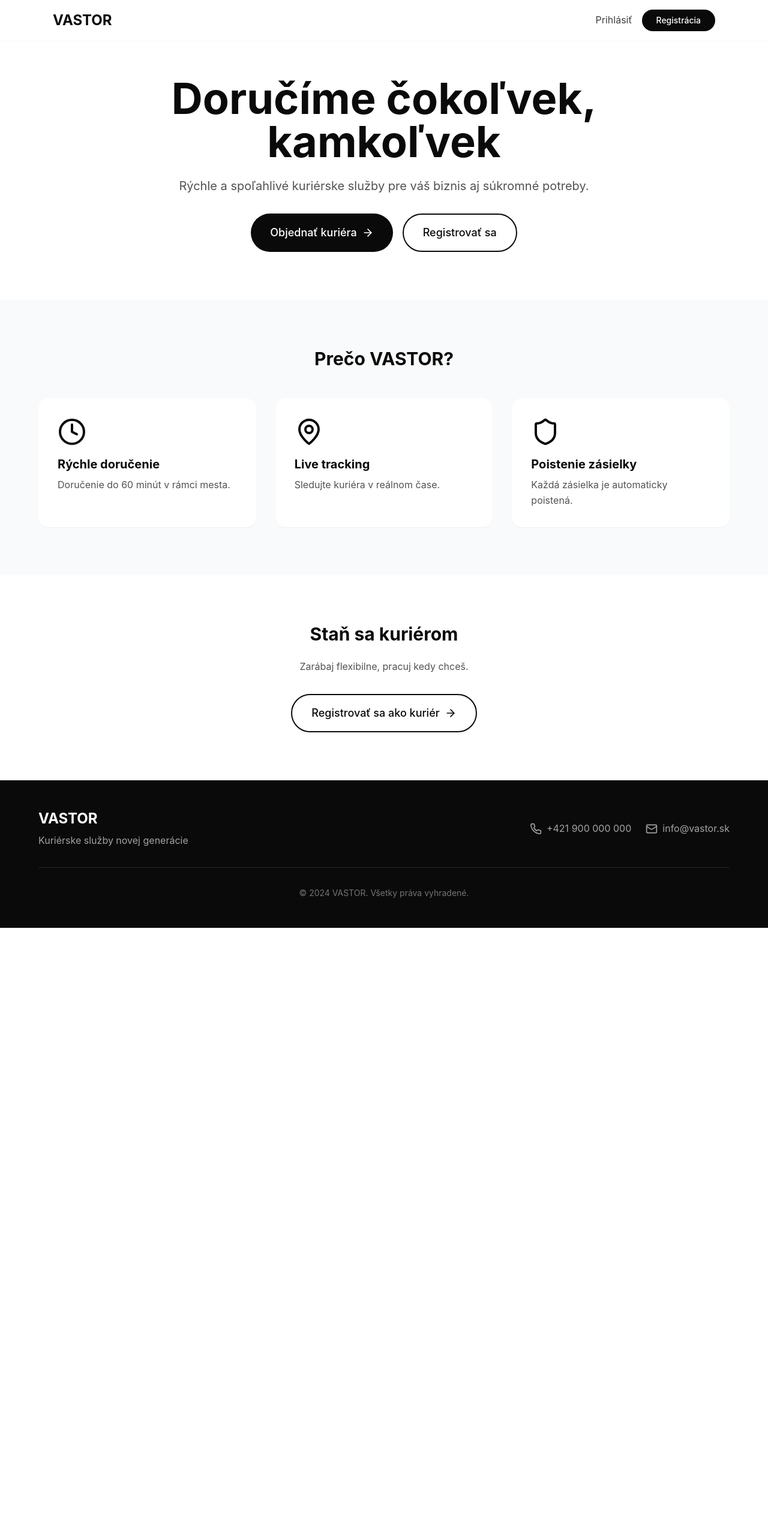
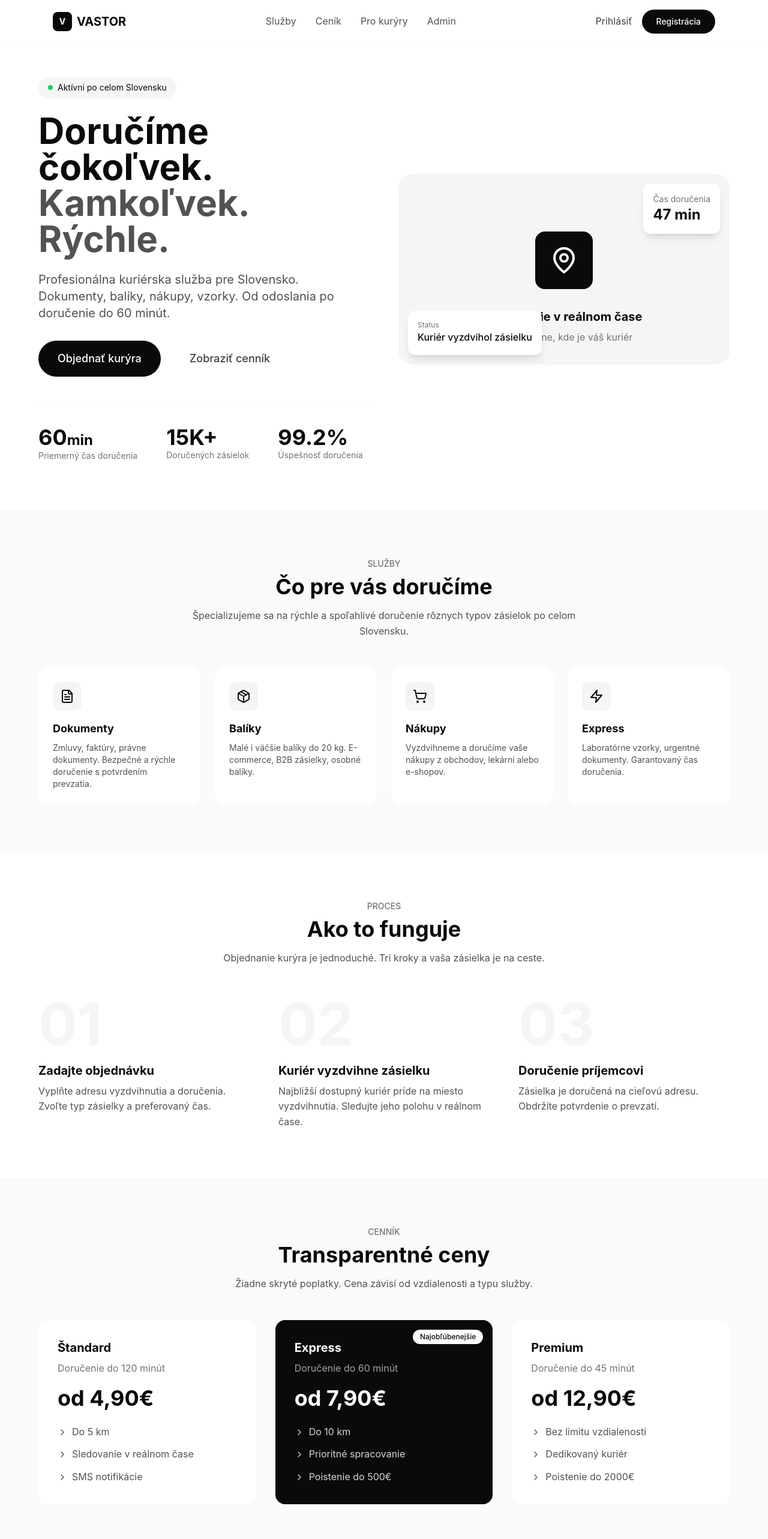
Before and after one commit to JoeBlackino80/vastor-app, a Next.js app: page / in a window 1280 px wide. Shown: the top 2566 px of the page at 60% size. Before the commit the page ends 1547 px from the top, so only its background shows below. Built offline with nearby package versions, Linux system fonts and the light colour scheme.

Commit message:
Restore original homepage design with customer auth

```diff
--- a/app/page.tsx
+++ b/app/page.tsx
@@ -1,7 +1,7 @@
 'use client'
 import { useState, useEffect } from 'react'
 import Link from 'next/link'
-import { Package, Clock, MapPin, Shield, ArrowRight, Phone, Mail, User } from 'lucide-react'
+import { Package, Clock, MapPin, Shield, ArrowRight, Phone, Mail, User, FileText, ShoppingCart, Zap, ChevronRight } from 'lucide-react'
 
 export default function Home() {
   const [customer, setCustomer] = useState<any>(null)
@@ -15,9 +15,21 @@ export default function Home() {
 
   return (
     <div className="min-h-screen bg-white">
+      {/* Navigation */}
       <nav className="fixed top-0 left-0 right-0 bg-white/80 backdrop-blur-md z-50 border-b border-gray-100">
         <div className="max-w-6xl mx-auto px-6 py-4 flex items-center justify-between">
-          <Link href="/" className="text-2xl font-bold">VASTOR</Link>
+          <Link href="/" className="flex items-center gap-2">
+            <div className="w-8 h-8 bg-black rounded-lg flex items-center justify-center">
+              <span className="text-white font-bold text-sm">V</span>
+            </div>
+            <span className="text-xl font-bold">VASTOR</span>
+          </Link>
+          <div className="hidden md:flex items-center gap-8">
+            <a href="#sluzby" className="text-gray-600 hover:text-black">Služby</a>
+            <a href="#cenik" className="text-gray-600 hover:text-black">Ceník</a>
+            <Link href="/kuryr" className="text-gray-600 hover:text-black">Pro kurýry</Link>
+            <Link href="/mal/admin" className="text-gray-600 hover:text-black">Admin</Link>
+          </div>
           <div className="flex items-center gap-4">
             {customer ? (
               <>
@@ -25,14 +37,14 @@ export default function Home() {
                   <User className="w-5 h-5" />
                   <span className="hidden sm:inline">{displayName}</span>
                 </Link>
-                <Link href="/objednavka" className="px-6 py-2 bg-black text-white rounded-full text-sm font-medium">
-                  Objednať
+                <Link href="/objednavka" className="px-6 py-2.5 bg-black text-white rounded-full text-sm font-medium hover:bg-gray-800 transition-colors">
+                  Objednať kurýra
                 </Link>
               </>
             ) : (
               <>
                 <Link href="/prihlasenie" className="text-gray-700 hover:text-black">Prihlásiť</Link>
-                <Link href="/registracia" className="px-6 py-2 bg-black text-white rounded-full text-sm font-medium">
+                <Link href="/registracia" className="px-6 py-2.5 bg-black text-white rounded-full text-sm font-medium hover:bg-gray-800 transition-colors">
                   Registrácia
                 </Link>
               </>
@@ -41,56 +53,199 @@ export default function Home() {
         </div>
       </nav>
 
+      {/* Hero Section */}
       <section className="pt-32 pb-20 px-6">
-        <div className="max-w-4xl mx-auto text-center">
-          <h1 className="text-5xl md:text-7xl font-bold mb-6">Doručíme čokoľvek, kamkoľvek</h1>
-          <p className="text-xl text-gray-600 mb-8">Rýchle a spoľahlivé kuriérske služby pre váš biznis aj súkromné potreby.</p>
-          <div className="flex flex-col sm:flex-row gap-4 justify-center">
-            <Link href="/objednavka" className="px-8 py-4 bg-black text-white rounded-full text-lg font-medium flex items-center justify-center gap-2">
-              Objednať kuriéra <ArrowRight className="w-5 h-5" />
-            </Link>
-            {!customer && (
-              <Link href="/registracia" className="px-8 py-4 border-2 border-black rounded-full text-lg font-medium">
-                Registrovať sa
+        <div className="max-w-6xl mx-auto grid lg:grid-cols-2 gap-12 items-center">
+          <div>
+            <div className="inline-flex items-center gap-2 px-4 py-2 bg-gray-100 rounded-full text-sm mb-6">
+              <span className="w-2 h-2 bg-green-500 rounded-full"></span>
+              Aktívni po celom Slovensku
+            </div>
+            <h1 className="text-5xl md:text-6xl font-bold mb-6 leading-tight">
+              Doručíme čokoľvek.<br/>
+              <span className="text-gray-600">Kamkoľvek. Rýchle.</span>
+            </h1>
+            <p className="text-xl text-gray-600 mb-8">
+              Profesionálna kuriérska služba pre Slovensko. Dokumenty, balíky, nákupy, vzorky. Od odoslania po doručenie do 60 minút.
+            </p>
+            <div className="flex flex-col sm:flex-row gap-4">
+              <Link href="/objednavka" className="px-8 py-4 bg-black text-white rounded-full text-lg font-medium flex items-center justify-center gap-2 hover:bg-gray-800 transition-colors">
+                Objednať kurýra
               </Link>
-            )}
+              <a href="#cenik" className="px-8 py-4 text-gray-700 text-lg font-medium flex items-center justify-center gap-2 hover:text-black transition-colors">
+                Zobraziť cenník
+              </a>
+            </div>
+            <div className="flex gap-12 mt-12 pt-8 border-t border-gray-100">
+              <div>
+                <p className="text-4xl font-bold">60<span className="text-2xl">min</span></p>
+                <p className="text-gray-500 text-sm">Priemerný čas doručenia</p>
+              </div>
+              <div>
+                <p className="text-4xl font-bold">15K+</p>
+                <p className="text-gray-500 text-sm">Doručených zásielok</p>
+              </div>
+              <div>
+                <p className="text-4xl font-bold">99.2%</p>
+                <p className="text-gray-500 text-sm">Úspešnosť doručenia</p>
+              </div>
+            </div>
           </div>
-        </div>
-      </section>
-
-      <section className="py-20 px-6 bg-gray-50">
-        <div className="max-w-6xl mx-auto">
-          <h2 className="text-3xl font-bold text-center mb-12">Prečo VASTOR?</h2>
-          <div className="grid md:grid-cols-3 gap-8">
-            <div className="bg-white p-8 rounded-2xl shadow-sm">
-              <Clock className="w-12 h-12 mb-4" />
-              <h3 className="text-xl font-bold mb-2">Rýchle doručenie</h3>
-              <p className="text-gray-600">Doručenie do 60 minút v rámci mesta.</p>
-            </div>
-            <div className="bg-white p-8 rounded-2xl shadow-sm">
-              <MapPin className="w-12 h-12 mb-4" />
-              <h3 className="text-xl font-bold mb-2">Live tracking</h3>
-              <p className="text-gray-600">Sledujte kuriéra v reálnom čase.</p>
-            </div>
-            <div className="bg-white p-8 rounded-2xl shadow-sm">
-              <Shield className="w-12 h-12 mb-4" />
-              <h3 className="text-xl font-bold mb-2">Poistenie zásielky</h3>
-              <p className="text-gray-600">Každá zásielka je automaticky poistená.</p>
+          <div className="relative">
+            <div className="bg-gray-100 rounded-3xl p-8 relative">
+              <div className="absolute top-4 right-4 bg-white rounded-xl p-4 shadow-lg">
+                <p className="text-sm text-gray-500">Čas doručenia</p>
+                <p className="text-2xl font-bold">47 min</p>
+              </div>
+              <div className="w-24 h-24 bg-black rounded-2xl flex items-center justify-center mx-auto mt-16 mb-8">
+                <MapPin className="w-12 h-12 text-white" />
+              </div>
+              <h3 className="text-xl font-bold text-center mb-2">Sledovanie v reálnom čase</h3>
+              <p className="text-gray-500 text-center">Viete presne, kde je váš kuriér</p>
+              <div className="absolute bottom-4 left-4 bg-white rounded-xl p-4 shadow-lg">
+                <p className="text-xs text-gray-500">Status</p>
+                <p className="font-medium">Kuriér vyzdvihol zásielku</p>
+              </div>
             </div>
           </div>
         </div>
       </section>
 
+      {/* Services Section */}
+      <section id="sluzby" className="py-20 px-6 bg-gray-50">
+        <div className="max-w-6xl mx-auto">
+          <div className="text-center mb-12">
+            <p className="text-sm font-medium text-gray-500 mb-2">SLUŽBY</p>
+            <h2 className="text-4xl font-bold mb-4">Čo pre vás doručíme</h2>
+            <p className="text-gray-600 max-w-2xl mx-auto">
+              Špecializujeme sa na rýchle a spoľahlivé doručenie rôznych typov zásielok po celom Slovensku.
+            </p>
+          </div>
+          <div className="grid md:grid-cols-4 gap-6">
+            <div className="bg-white p-6 rounded-2xl hover:shadow-lg transition-shadow">
+              <div className="w-12 h-12 bg-gray-100 rounded-xl flex items-center justify-center mb-4">
+                <FileText className="w-6 h-6" />
+              </div>
+              <h3 className="text-lg font-bold mb-2">Dokumenty</h3>
+              <p className="text-gray-600 text-sm">Zmluvy, faktúry, právne dokumenty. Bezpečné a rýchle doručenie s potvrdením prevzatia.</p>
+            </div>
+            <div className="bg-white p-6 rounded-2xl hover:shadow-lg transition-shadow">
+              <div className="w-12 h-12 bg-gray-100 rounded-xl flex items-center justify-center mb-4">
+                <Package className="w-6 h-6" />
+              </div>
+              <h3 className="text-lg font-bold mb-2">Balíky</h3>
+              <p className="text-gray-600 text-sm">Malé i väčšie balíky do 20 kg. E-commerce, B2B zásielky, osobné balíky.</p>
+            </div>
+            <div className="bg-white p-6 rounded-2xl hover:shadow-lg transition-shadow">
+              <div className="w-12 h-12 bg-gray-100 rounded-xl flex items-center justify-center mb-4">
+                <ShoppingCart className="w-6 h-6" />
+              </div>
+              <h3 className="text-lg font-bold mb-2">Nákupy</h3>
+              <p className="text-gray-600 text-sm">Vyzdvihneme a doručíme vaše nákupy z obchodov, lekární alebo e-shopov.</p>
+            </div>
+            <div className="bg-white p-6 rounded-2xl hover:shadow-lg transition-shadow">
+              <div className="w-12 h-12 bg-gray-100 rounded-xl flex items-center justify-center mb-4">
+                <Zap className="w-6 h-6" />
+              </div>
+              <h3 className="text-lg font-bold mb-2">Express</h3>
+              <p className="text-gray-600 text-sm">Laboratórne vzorky, urgentné dokumenty. Garantovaný čas doručenia.</p>
+            </div>
+          </div>
+        </div>
+      </section>
+
+      {/* How it works */}
+      <section className="py-20 px-6">
+        <div className="max-w-6xl mx-auto">
+          <div className="text-center mb-12">
+            <p className="text-sm font-medium text-gray-500 mb-2">PROCES</p>
+            <h2 className="text-4xl font-bold mb-4">Ako to funguje</h2>
+            <p className="text-gray-600 max-w-2xl mx-auto">
+              Objednanie kurýra je jednoduché. Tri kroky a vaša zásielka je na ceste.
+            </p>
+          </div>
+          <div className="grid md:grid-cols-3 gap-12">
+            <div>
+              <p className="text-8xl font-bold text-gray-100 mb-4">01</p>
+              <h3 className="text-xl font-bold mb-2">Zadajte objednávku</h3>
+              <p className="text-gray-600">Vyplňte adresu vyzdvihnutia a doručenia. Zvoľte typ zásielky a preferovaný čas.</p>
+            </div>
+            <div>
+              <p className="text-8xl font-bold text-gray-100 mb-4">02</p>
+              <h3 className="text-xl font-bold mb-2">Kuriér vyzdvihne zásielku</h3>
+              <p className="text-gray-600">Najbližší dostupný kuriér príde na miesto vyzdvihnutia. Sledujte jeho polohu v reálnom čase.</p>
+            </div>
+            <div>
+              <p className="text-8xl font-bold text-gray-100 mb-4">03</p>
+              <h3 className="text-xl font-bold mb-2">Doručenie príjemcovi</h3>
+              <p className="text-gray-600">Zásielka je doručená na cieľovú adresu. Obdržíte potvrdenie o prevzatí.</p>
+            </div>
+          </div>
+        </div>
+      </section>
+
+      {/* Pricing */}
+      <section id="cenik" className="py-20 px-6 bg-gray-50">
+        <div className="max-w-6xl mx-auto">
+          <div className="text-center mb-12">
+            <p className="text-sm font-medium text-gray-500 mb-2">CENNÍK</p>
+            <h2 className="text-4xl font-bold mb-4">Transparentné ceny</h2>
+            <p className="text-gray-600 max-w-2xl mx-auto">
+              Žiadne skryté poplatky. Cena závisí od vzdialenosti a typu služby.
+            </p>
+          </div>
+          <div className="grid md:grid-cols-3 gap-8">
+            <div className="bg-white p-8 rounded-2xl">
+              <h3 className="text-xl font-bold mb-2">Štandard</h3>
+              <p className="text-gray-500 mb-4">Doručenie do 120 minút</p>
+              <p className="text-4xl font-bold mb-6">od 4,90€</p>
+              <ul className="space-y-3 text-gray-600">
+                <li className="flex items-center gap-2"><ChevronRight className="w-4 h-4" /> Do 5 km</li>
+                <li className="flex items-center gap-2"><ChevronRight className="w-4 h-4" /> Sledovanie v reálnom čase</li>
+                <li className="flex items-center gap-2"><ChevronRight className="w-4 h-4" /> SMS notifikácie</li>
+              </ul>
+            </div>
+            <div className="bg-black text-white p-8 rounded-2xl relative">
+              <div className="absolute top-4 right-4 bg-white text-black px-3 py-1 rounded-full text-xs font-medium">
+                Najobľúbenejšie
+              </div>
+              <h3 className="text-xl font-bold mb-2">Express</h3>
+              <p className="text-gray-400 mb-4">Doručenie do 60 minút</p>
+              <p className="text-4xl font-bold mb-6">od 7,90€</p>
+              <ul className="space-y-3 text-gray-300">
+                <li className="flex items-center gap-2"><ChevronRight className="w-4 h-4" /> Do 10 km</li>
+                <li className="flex items-center gap-2"><ChevronRight className="w-4 h-4" /> Prioritné spracovanie</li>
+                <li className="flex items-center gap-2"><ChevronRight className="w-4 h-4" /> Poistenie do 500€</li>
+              </ul>
+            </div>
+            <div className="bg-white p-8 rounded-2xl">
+              <h3 className="text-xl font-bold mb-2">Premium</h3>
+              <p className="text-gray-500 mb-4">Doručenie do 45 minút</p>
+              <p className="text-4xl font-bold mb-6">od 12,90€</p>
+              <ul className="space-y-3 text-gray-600">
+                <li className="flex items-center gap-2"><ChevronRight className="w-4 h-4" /> Bez limitu vzdialenosti</li>
+                <li className="flex items-center gap-2"><ChevronRight className="w-4 h-4" /> Dedikovaný kuriér</li>
+                <li className="flex items-center gap-2"><ChevronRight className="w-4 h-4" /> Poistenie do 2000€</li>
+              </ul>
+            </div>
+          </div>
+        </div>
+      </section>
+
+      {/* CTA Section */}
       <section className="py-20 px-6">
         <div className="max-w-4xl mx-auto text-center">
-          <h2 className="text-3xl font-bold mb-6">Staň sa kuriérom</h2>
-          <p className="text-gray-600 mb-8">Zarábaj flexibilne, pracuj kedy chceš.</p>
+          <h2 className="text-4xl font-bold mb-6">Staň sa kuriérom</h2>
+          <p className="text-xl text-gray-600 mb-8">
+            Zarábaj flexibilne, pracuj kedy chceš. Pridaj sa k tímu VASTOR.
+          </p>
           <Link href="/kuryr/registracia" className="inline-flex items-center gap-2 px-8 py-4 border-2 border-black rounded-full text-lg font-medium hover:bg-black hover:text-white transition-colors">
             Registrovať sa ako kuriér <ArrowRight className="w-5 h-5" />
           </Link>
         </div>
       </section>
 
+      {/* Footer */}
       <footer className="bg-black text-white py-12 px-6">
         <div className="max-w-6xl mx-auto">
           <div className="flex flex-col md:flex-row justify-between items-center gap-6">
```
